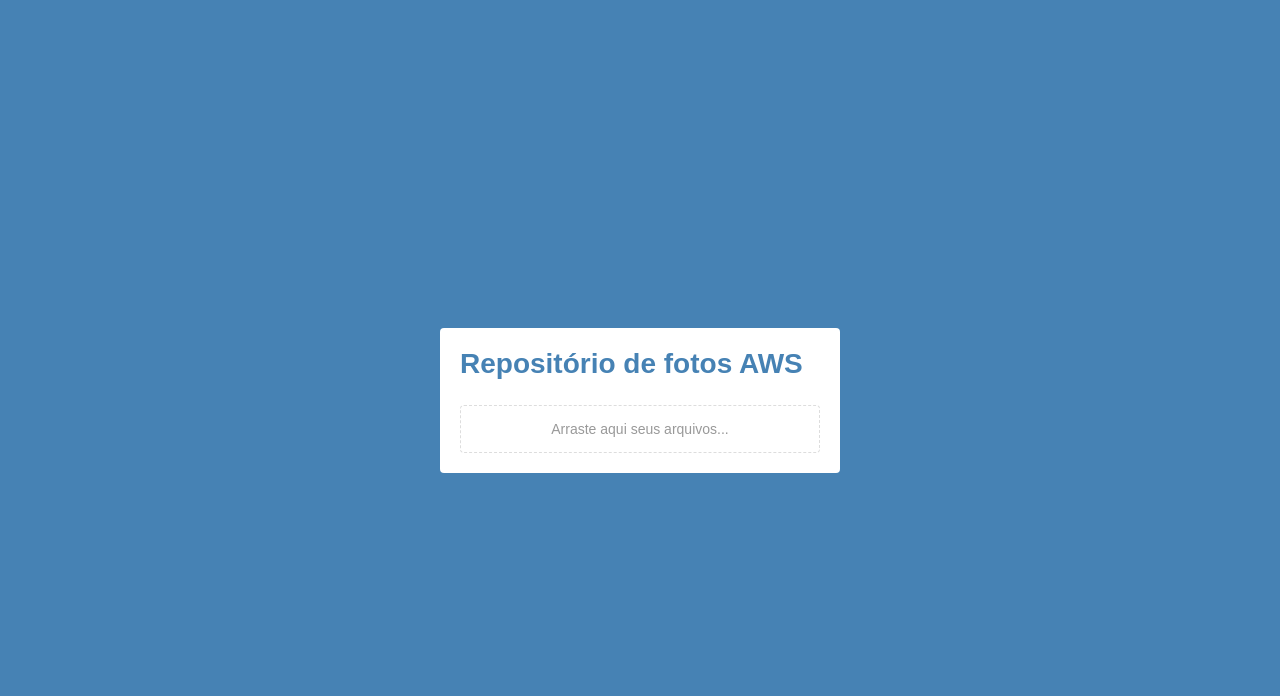
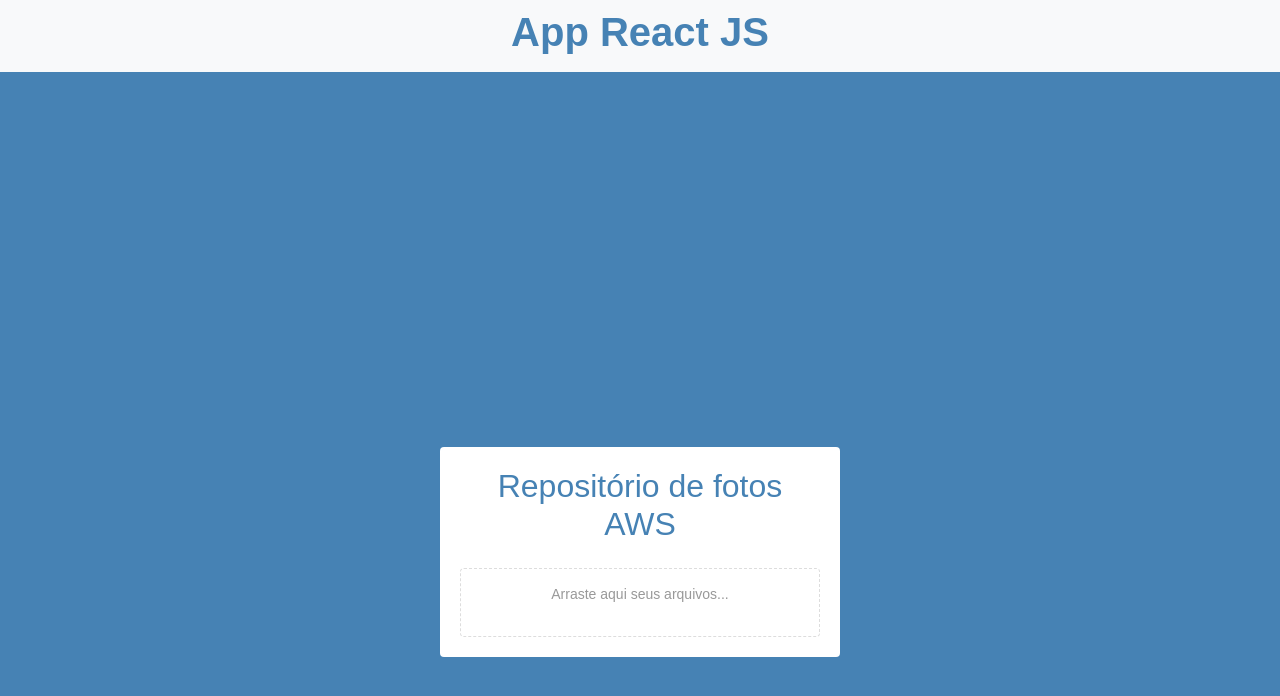
Before and after one commit to alessandrolorenz/exampleupload-frontend, a React (Create React App) app: page / in a window 1280 px wide. Shown: the top 696 px of the page. Built offline with nearby package versions, Linux system fonts and the light colour scheme; no server answers.

Commit message:
Layout improvement

```diff
--- a/package.json
+++ b/package.json
@@ -7,10 +7,12 @@
     "@testing-library/react": "^9.3.2",
     "@testing-library/user-event": "^7.1.2",
     "axios": "^0.19.2",
+    "bootstrap": "^4.4.1",
     "cors": "^2.8.5",
     "filesize": "^6.1.0",
     "lodash": "^4.17.15",
     "react": "^16.13.1",
+    "react-bootstrap": "^1.0.0",
     "react-circular-progressbar": "^2.0.3",
     "react-dom": "^16.13.1",
     "react-dropzone": "^10.2.2",
--- a/src/App.js
+++ b/src/App.js
@@ -1,6 +1,9 @@
 import React, { Component } from 'react';
 import { uniqueId } from 'lodash';
 import filesize from 'filesize';
+
+import 'bootstrap/dist/css/bootstrap.css';
+import Header from './components/Header'
 
 import api from './services/api'
 
@@ -105,10 +108,12 @@
   render(){
     const { uploadedFiles } = this.state;
   return (
+    <>
+      <Header/>
     <Container>
       <Content>
       <div>
-        <h1>Repositório de fotos AWS</h1>
+        <h2>Repositório de fotos AWS</h2>
       </div>
         <Upload onUpload={this.handleUpload} />
 
@@ -120,6 +125,8 @@
       <GlobalStyle />
     </Container>
 
+    </>
+
 
   );
  }
--- a/src/components/FileList/index.js
+++ b/src/components/FileList/index.js
@@ -9,7 +9,7 @@
 const FileList = ({files, onDelete}) => (
   <Container>
     {files.map(uploadedFile => (
-      <li key={uploadedFile.id}>
+      <li key={uploadedFile.id} >
 
         <Preview src={uploadedFile.preview} />
       <FileInfo>
--- a/src/components/FileList/styles.js
+++ b/src/components/FileList/styles.js
@@ -2,6 +2,7 @@
 
 export const Container = styled.ul`
   margin-top: 20px;
+
 
   div {
     display: flex;
@@ -16,6 +17,9 @@
     justify-content: space-around;
     align-items: center;
     color: #444;
+    border-radius:10px;
+    background-color: #F0F8FF;
+    box-shadow: #444;
 
     & + li {
       margin-top: 15px;
--- /dev/null
+++ b/src/components/Header/index.js
@@ -0,0 +1,13 @@
+import React, { Component } from 'react';
+
+import { Container } from './styles';
+
+export default class Header extends Component {
+  render() {
+    return (
+      <Container >
+       <h1 >App React JS</h1>
+    </Container>
+    );
+  }
+}
--- /dev/null
+++ b/src/components/Header/styles.js
@@ -0,0 +1,16 @@
+import styled from 'styled-components';
+
+export const Container = styled.nav.attrs({
+  className:"navbar navbar-light bg-light"
+})`
+
+display: flex;
+align-items: center;
+justify-content: center;
+
+h1  {
+  text-align: center;
+  color: #4682B4;
+  font-weight: bold;
+}
+`;
--- a/src/styles.js
+++ b/src/styles.js
@@ -2,6 +2,7 @@
 
 export const Container = styled.div `
 /* tudo centralizado */
+  margin-top: 80px;
   height: 100%;
   display: flex;
   justify-content: center;
@@ -17,9 +18,10 @@
   border-radius: 4px;
   padding: 20px;
 
-  h1 {
+  h2 {
     margin-bottom: 25px;
     color: #4682B4;
+    text-align: center;
   }
 
 `;
```
Also changed, not shown: 1 other file (tests, documents, lock files or other folders).
